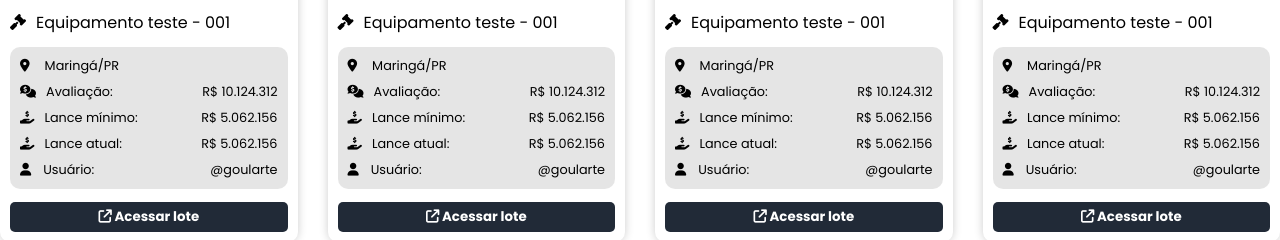
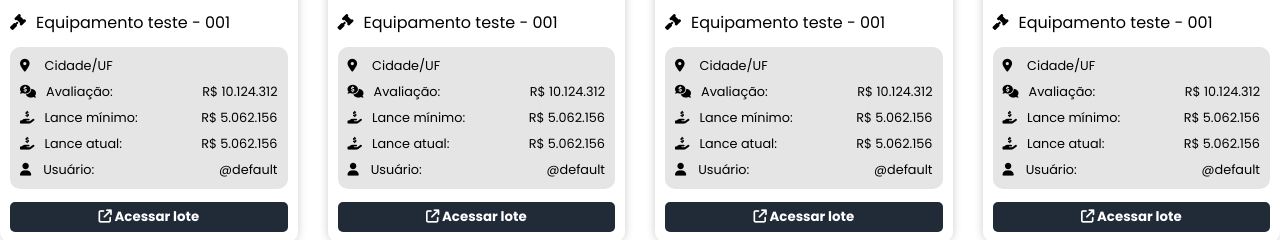
Before and after one commit to ggoulartec/navigation-curzr, a plain HTML site: page index.html in a window 1280 px wide. Shown: the part 373-613 px from the top of the page. Drawn offline with Linux system fonts and the light colour scheme.

Commit message:
Update index.html

```diff
--- a/index.html
+++ b/index.html
@@ -23,7 +23,7 @@
             <div class="card-body">
                 <div class="localidade">
                     <i class="fa-solid fa-location-dot"></i>
-                    <span>Maringá/PR</span>
+                    <span>Cidade/UF</span>
                 </div>
                 <div class="avaliacao">
                     <div class="vl_avaliacao">
@@ -51,7 +51,7 @@
                         <i class="fa-solid fa-user"></i>
                         <span>Usuário:</span>
                     </div>
-                    <span>@goularte</span>
+                    <span>@default</span>
                 </div>
             </div>
             <button>
```
